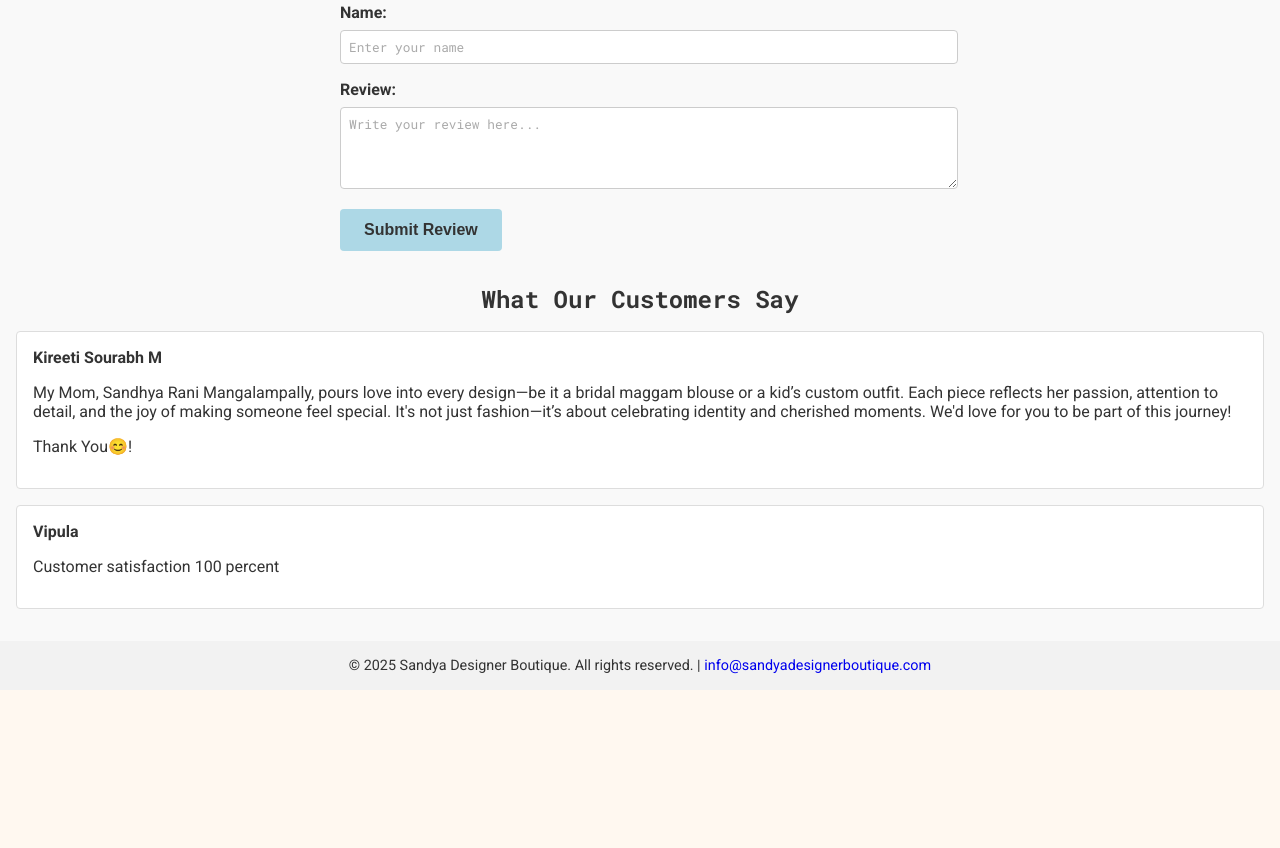
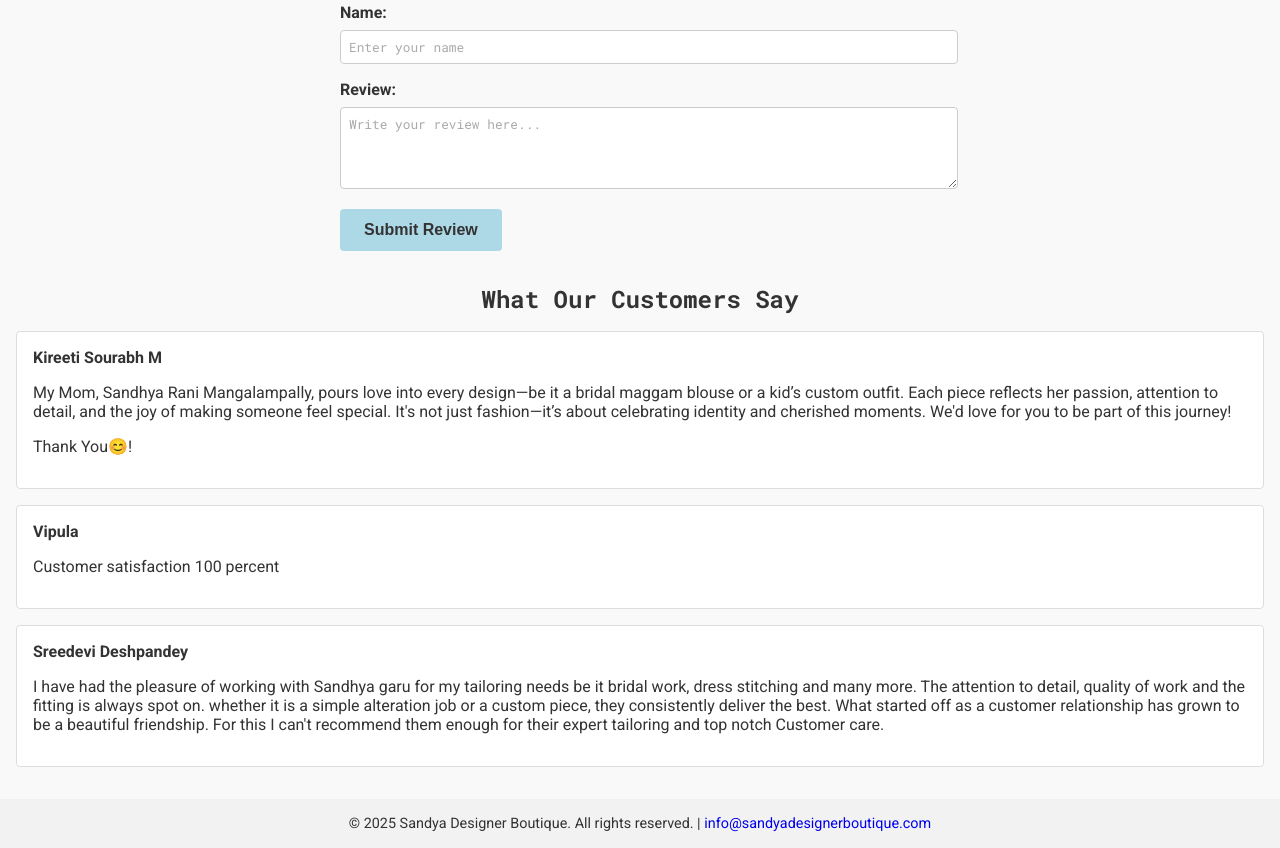
Before and after one commit to SandyaDesignerBoutique/Store, a plain HTML site: page index.html in a window 1280 px wide. Shown: the part 2975-3823 px from the top of the page. Before the commit the page ends 3665 px from the top, so only its background shows below. Drawn offline with Linux system fonts and the light colour scheme.

Commit message:
Added Review

```diff
--- a/index.html
+++ b/index.html
@@ -122,6 +122,10 @@
         <strong>Vipula</strong>
         <p>Customer satisfaction 100 percent</p>
       </li>
+      <li>
+        <strong>Sreedevi Deshpandey</strong>
+        <p>I have had the pleasure of working with Sandhya garu for my tailoring needs be it bridal work, dress stitching and many more. The attention to detail, quality of work and the fitting is always spot on. whether it is a simple alteration job or a custom piece, they consistently deliver the best. What started off as a customer relationship has grown to be a beautiful friendship. For this I can't recommend them enough for their expert tailoring and top notch Customer care.</p>
+      </li>
     </ul>
   </div>
 </section>
```
